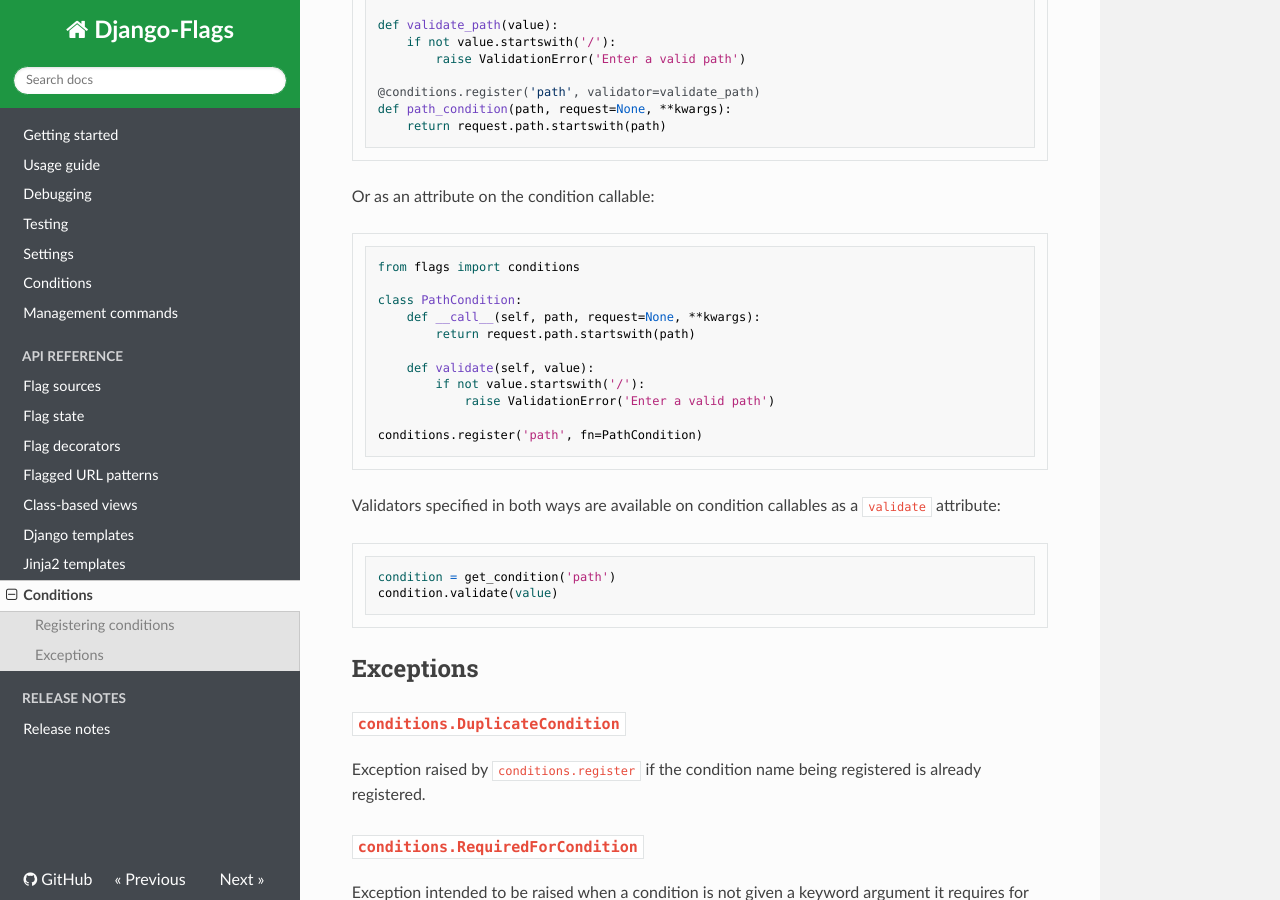
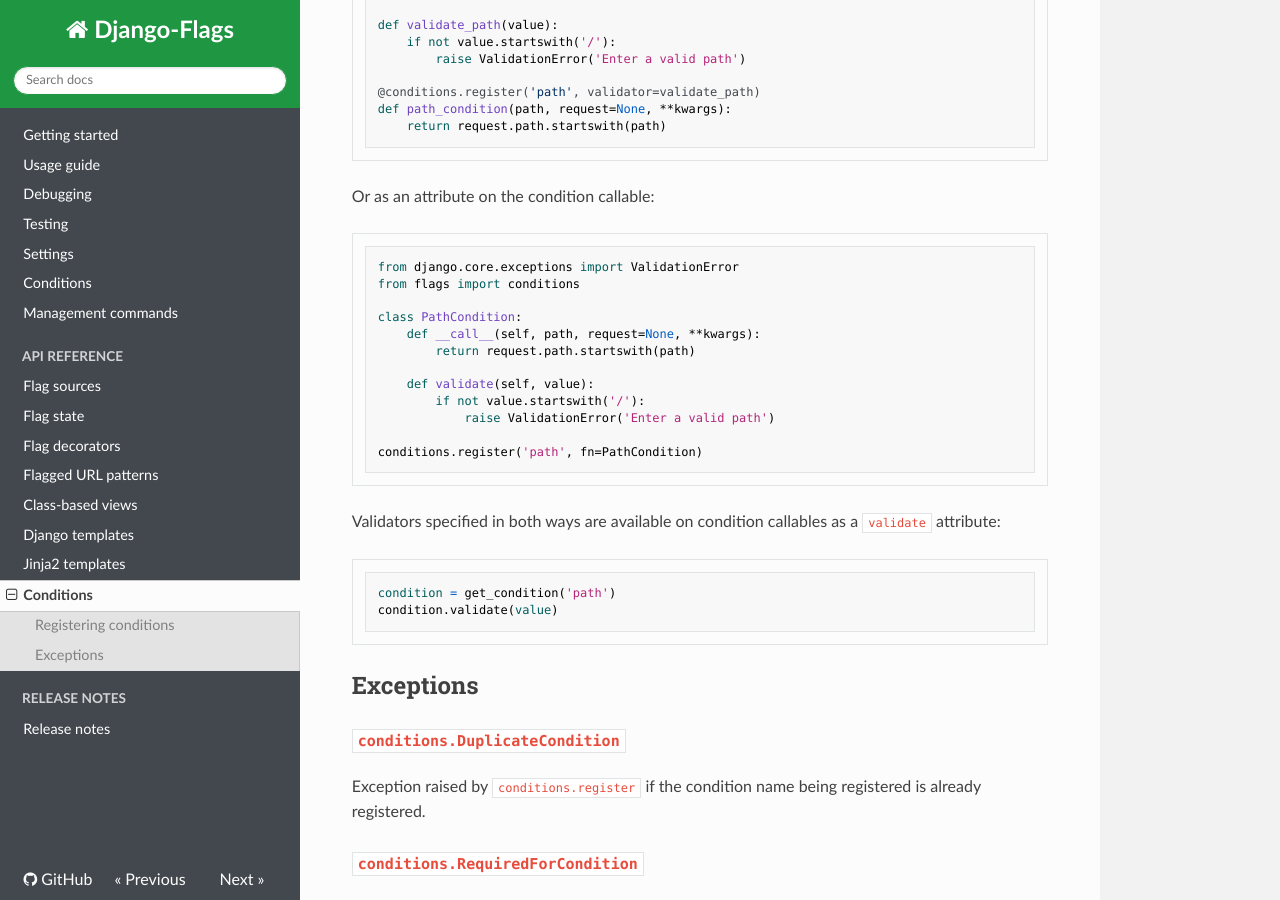
Before and after one commit to cfpb/django-flags, an MkDocs documentation site: the page built from docs/api/conditions.md, in a window 1280 px wide and 900 px high, scrolled down 1035 px. Built offline with MkDocs 1.6.1, drawn with Linux system fonts in a browser that asks for light colours; nearby versions of some CDN libraries.

Commit message:
docs: import statement
another import

````diff
--- a/docs/api/conditions.md
+++ b/docs/api/conditions.md
@@ -50,6 +50,7 @@ def path_condition(path, request=None, **kwargs):
 Or as an attribute on the condition callable:
 
 ```python
+from django.core.exceptions import ValidationError
 from flags import conditions
 
 class PathCondition:
````
